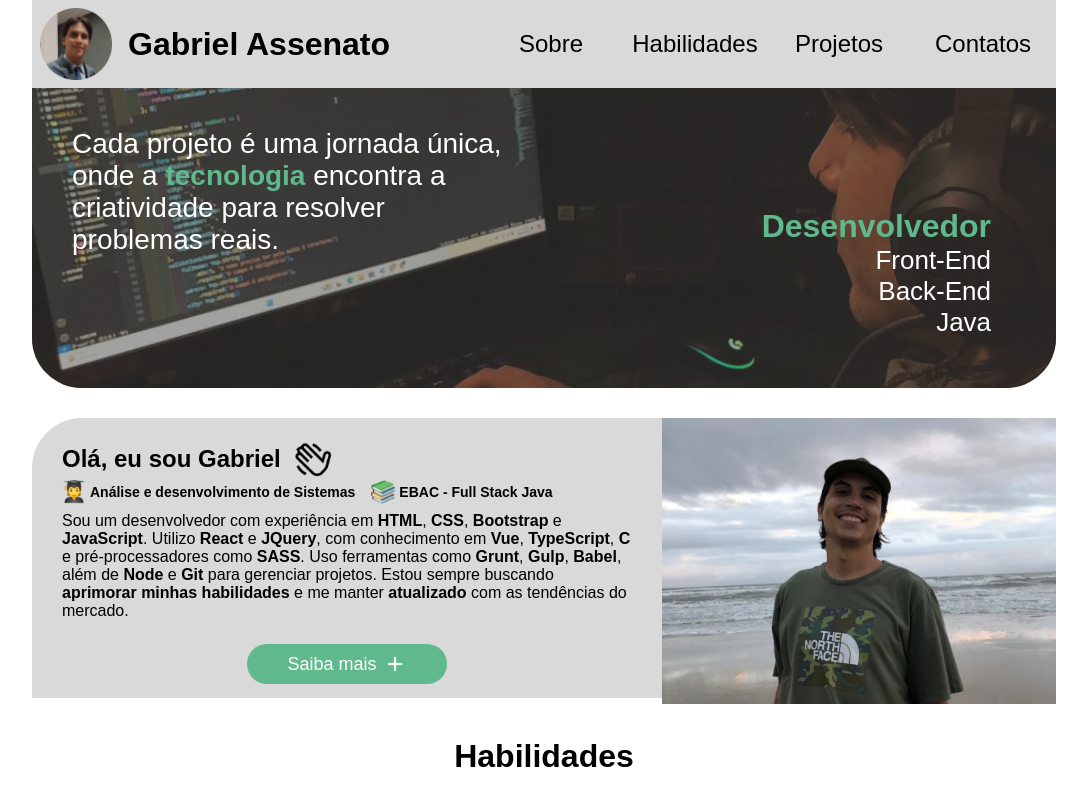
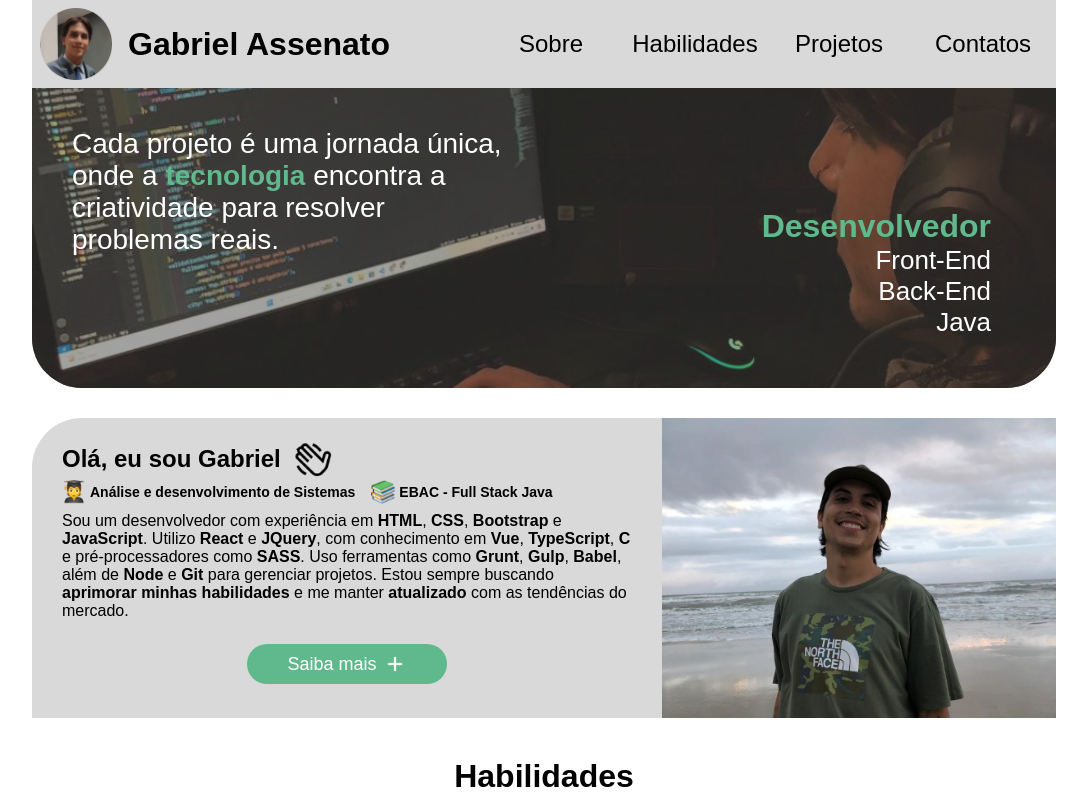
Before and after one commit to gabrielassenato/my_portifolio, a React (Create React App) app: page / in a window 1280 px wide. Shown: the top 793 px of the page, without its empty margins (96-1183 px from the left). Built offline with nearby package versions, Linux system fonts and the light colour scheme; a web font is replaced by a local one.

Commit message:
:lipstick: feat(about): Ajuste no tamanho o card

```diff
--- a/src/components/About/styles.ts
+++ b/src/components/About/styles.ts
@@ -8,7 +8,7 @@ export const Card = styled.div`
   display: grid;
   grid-template-columns: 1.6fr 1fr;
   background-color: ${colors.lightGray};
-  height: 280px;
+  height: 300px;
   border-radius: 50px 0px 0px 0px;
   margin-top: 30px;
   position: relative;
```
